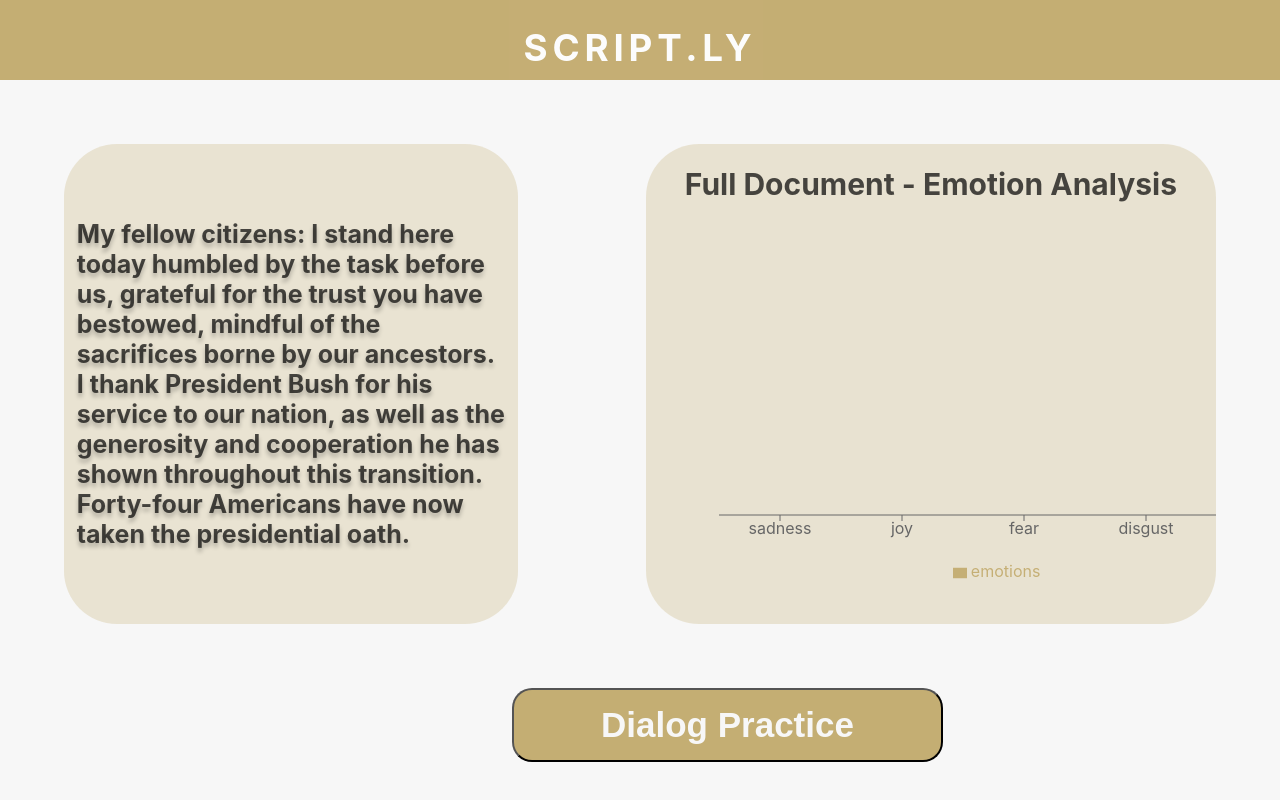
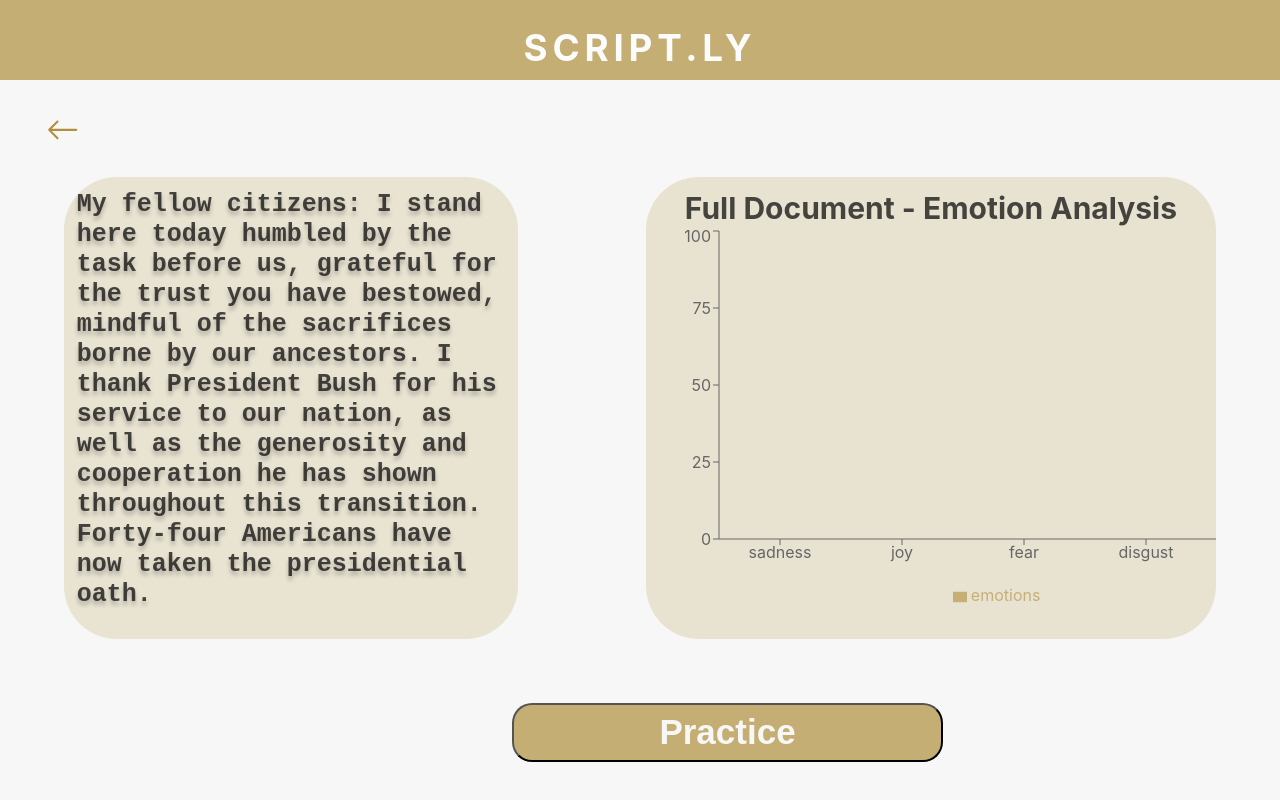
Before and after one commit to rfp-2202-poang/ReAct, a Next.js app: page /analysis in a window 1280 px wide. Built offline with nearby package versions, Linux system fonts and the light colour scheme.

Commit message:
analysis page done

```diff
--- a/components/homePage/AnalyzeChart.js
+++ b/components/homePage/AnalyzeChart.js
@@ -53,7 +53,7 @@ const AnalyzeChart = ({emotion}) => {
     >
       {/* <CartesianGrid /> */}
       <XAxis dataKey="name" />
-      <YAxis />
+      <YAxis type="number" domain={[0, 100]}/>
       <Tooltip />
       <Legend />
       <Bar dataKey="emotions" fill="#c5af75" />
--- a/pages/analysis.js
+++ b/pages/analysis.js
@@ -1,5 +1,7 @@
 import styles from "../styles/Analysis.module.css";
 import AnalyzeChart from '../components/homePage/AnalyzeChart.js'
+import { BsArrowLeft } from 'react-icons/bs';
+import Link from 'next/link';
 
 export default function Analysis({ script , analysis , analysisArr}) {
 
@@ -10,28 +12,37 @@ export default function Analysis({ script , analysis , analysisArr}) {
       </div>
 
       <div className={styles.body}>
+      <Link href='/edit'>
+          <BsArrowLeft className={styles.back}/>
+        </Link>
         <div className={styles.rowcontainer}>
 
-          <span className={styles.script}>{script}</span>
+          <textarea
+            className={styles.script}
+            value={script}
+            disabled>
+          </textarea>
 
           <div className={styles.chartBox}>
 
             {/* <div className={styles.charts}> */}
             <span className={styles.emotionTitle}>Full Document - Emotion Analysis</span>
             <AnalyzeChart emotion={analysis}/>
-            {analysisArr.map((item, i) => {
+            {/* {analysisArr.map((item, i) => {
               return (
                 <>
                   <span className={styles.emotionTitle}> Keyword: {item.text} Emotion Analysis </span>
                   <AnalyzeChart emotion={item.emotion} ></AnalyzeChart>
                 </>
               )
-            })}
+            })} */}
             {/* </div> */}
           </div>
         </div>
 
-        <button className={styles.button}>Dialog Practice</button>
+        <Link href='/practice'>
+          <button className={styles.button}>Practice</button>
+        </Link>
 
       </div>
 
--- a/styles/Analysis.module.css
+++ b/styles/Analysis.module.css
@@ -50,6 +50,7 @@
   margin: 5%;
   padding: 1%;
   background: rgba(176, 144, 61, 0.2);
+  border: none;
 
   font: 'Inter';
   font-style: normal;
@@ -60,12 +61,13 @@
   text-shadow: 0px 4px 4px rgba(0, 0, 0, 0.25);
   border-radius: 53px;
   overflow-y: scroll;
+  resize: none;
 }
 .script::-webkit-scrollbar {
   width: 1em;
 }
 .script::-webkit-scrollbar-thumb {
-  background-color: darkgrey;
+  background-color: rgb(255, 255, 255);
   /* outline: 1px solid slategrey; */
   }
 
@@ -138,3 +140,15 @@ background-color: rgb(255, 255, 255);
   /* scale: (1.2, 1.2); */
   cursor: pointer;
 }
+
+.back {
+  height: 7%;
+  width: 7%;
+  color: #B0903D;
+  transform: translate(20%, 100%);
+}
+
+.back:hover {
+  cursor: pointer;
+  opacity: 0.7;
+}
```
